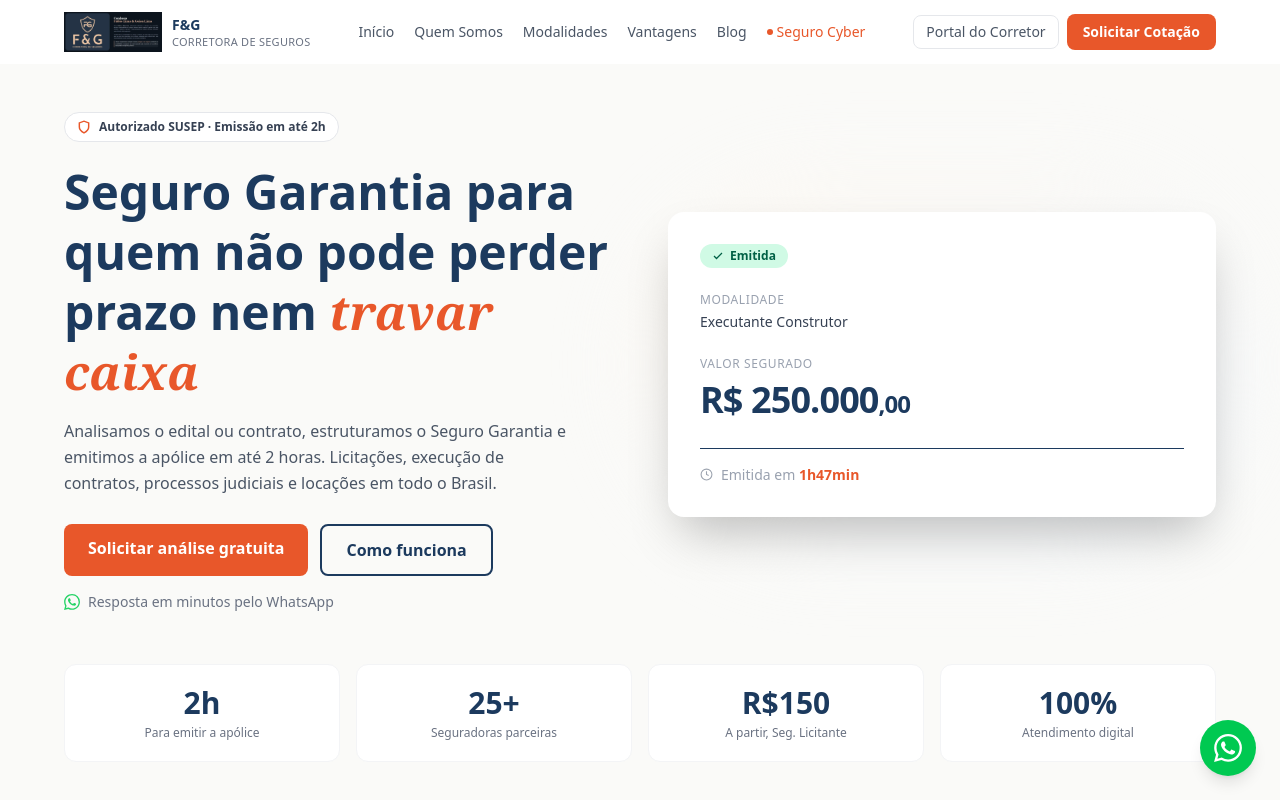
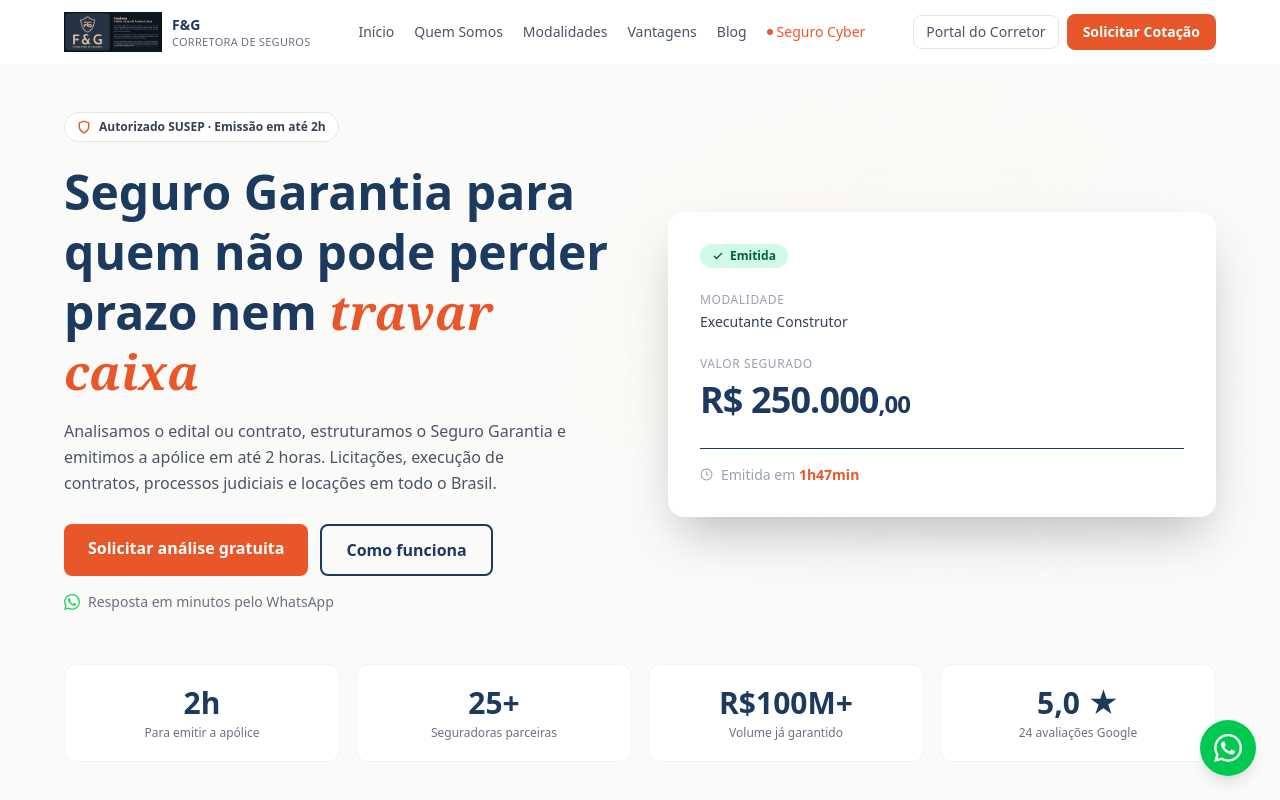
Before and after one commit to fabio602/FeG_Corretora, a React (Vite) app: page / in a window 1280 px wide. Shown: the top 800 px of the page. Built offline with nearby package versions, Linux system fonts and the light colour scheme.

Commit message:
fix: números consistentes — 25 seguradoras (era 12), hero stats R$100M+ e 5,0★/24 avaliações

```diff
--- a/legacy/hero-v4.js
+++ b/legacy/hero-v4.js
@@ -34,8 +34,8 @@
     var stats = [
       ['2h','Para emitir a apólice'],
       ['25+','Seguradoras parceiras'],
-      ['R$150','A partir, Seg. Licitante'],
-      ['100%','Atendimento digital']
+      ['R$100M+','Volume já garantido'],
+      ['5,0 ★','24 avaliações Google']
     ].map(function(s){
       return '<div style="background:#fff;border:1px solid #E5E7EB;border-radius:12px;padding:20px;text-align:center;">'
         +'<div style="font-size:28px;font-weight:800;color:'+NAVY+';">'+s[0]+'</div>'
--- a/public/blog/o-que-e-seguro-garantia/index.html
+++ b/public/blog/o-que-e-seguro-garantia/index.html
@@ -316,7 +316,7 @@
     </div>
     <div class="step">
       <div class="step-num">3</div>
-      <div class="step-body"><strong>Emissão</strong><p>Com o limite aprovado e os dados do contrato, a apólice sai rápido. Na F&amp;G, o padrão é emitir em até 2 horas. Trabalhamos com mais de 12 seguradoras: quando uma nega ou o limite não basta, cotamos nas demais.</p></div>
+      <div class="step-body"><strong>Emissão</strong><p>Com o limite aprovado e os dados do contrato, a apólice sai rápido. Na F&amp;G, o padrão é emitir em até 2 horas. Trabalhamos com mais de 25 seguradoras: quando uma nega ou o limite não basta, cotamos nas demais.</p></div>
     </div>
   </div>
 
@@ -354,7 +354,7 @@
 
   <div class="cta-banner">
     <h2>Serve para o seu caso?</h2>
-    <p>Envie seu edital, contrato ou o número do processo no WhatsApp e receba a análise gratuita em minutos. A F&amp;G é especializada exclusivamente em Seguro Garantia e emite apólices em até 2 horas com mais de 12 seguradoras parceiras.</p>
+    <p>Envie seu edital, contrato ou o número do processo no WhatsApp e receba a análise gratuita em minutos. A F&amp;G é especializada exclusivamente em Seguro Garantia e emite apólices em até 2 horas com mais de 25 seguradoras parceiras.</p>
     <a class="cta-btn" href="https://wa.me/5515998618659?text=Ol%C3%A1%2C%20gostaria%20de%20saber%20mais%20sobre%20Seguro%20Garantia." target="_blank" rel="noopener noreferrer" aria-label="Conversar no WhatsApp">
       <svg width="20" height="20" viewBox="0 0 24 24" fill="currentColor" aria-hidden="true"><path d="M17.472 14.382c-.297-.149-1.758-.867-2.03-.967-.273-.099-.471-.148-.67.15-.197.297-.767.966-.94 1.164-.173.199-.347.223-.644.075-.297-.15-1.255-.463-2.39-1.475-.883-.788-1.48-1.761-1.653-2.059-.173-.297-.018-.458.13-.606.134-.133.298-.347.446-.52.149-.174.198-.298.298-.497.099-.198.05-.371-.025-.52-.075-.149-.669-1.612-.916-2.207-.242-.579-.487-.5-.669-.51-.173-.008-.371-.01-.57-.01-.198 0-.52.074-.792.372-.272.297-1.04 1.016-1.04 2.479 0 1.462 1.065 2.875 1.213 3.074.149.198 2.096 3.2 5.077 4.487.709.306 1.262.489 1.694.625.712.227 1.36.195 1.871.118.571-.085 1.758-.719 2.006-1.413.248-.694.248-1.289.173-1.413-.074-.124-.272-.198-.57-.347z"/><path d="M12 0C5.373 0 0 5.373 0 12c0 2.117.554 4.103 1.523 5.824L0 24l6.341-1.501A11.954 11.954 0 0012 24c6.627 0 12-5.373 12-12S18.627 0 12 0zm0 21.818a9.817 9.817 0 01-5.007-1.368l-.36-.213-3.728.882.936-3.618-.234-.372A9.774 9.774 0 012.182 12C2.182 6.57 6.57 2.182 12 2.182S21.818 6.57 21.818 12 17.43 21.818 12 21.818z"/></svg>
       WhatsApp — (15) 99861-8659
--- a/public/blog/seguro-garantia-deposito-recursal/index.html
+++ b/public/blog/seguro-garantia-deposito-recursal/index.html
@@ -479,7 +479,7 @@
 
   <div class="cta-banner">
     <h2>Prazo correndo ou depósitos parados em juízo?</h2>
-    <p>Envie o número do processo no WhatsApp e receba análise gratuita em minutos. A F&amp;G estrutura apólices conforme o Ato Conjunto TST 1/2019 junto a mais de 12 seguradoras parceiras e emite em até 2 horas.</p>
+    <p>Envie o número do processo no WhatsApp e receba análise gratuita em minutos. A F&amp;G estrutura apólices conforme o Ato Conjunto TST 1/2019 junto a mais de 25 seguradoras parceiras e emite em até 2 horas.</p>
     <a class="cta-btn" href="https://wa.me/5515998618659?text=Ol%C3%A1%2C%20preciso%20substituir%20dep%C3%B3sito%20recursal%20por%20Seguro%20Garantia%20Judicial." target="_blank" rel="noopener noreferrer" aria-label="Conversar no WhatsApp">
       <svg width="20" height="20" viewBox="0 0 24 24" fill="currentColor" aria-hidden="true"><path d="M17.472 14.382c-.297-.149-1.758-.867-2.03-.967-.273-.099-.471-.148-.67.15-.197.297-.767.966-.94 1.164-.173.199-.347.223-.644.075-.297-.15-1.255-.463-2.39-1.475-.883-.788-1.48-1.761-1.653-2.059-.173-.297-.018-.458.13-.606.134-.133.298-.347.446-.52.149-.174.198-.298.298-.497.099-.198.05-.371-.025-.52-.075-.149-.669-1.612-.916-2.207-.242-.579-.487-.5-.669-.51-.173-.008-.371-.01-.57-.01-.198 0-.52.074-.792.372-.272.297-1.04 1.016-1.04 2.479 0 1.462 1.065 2.875 1.213 3.074.149.198 2.096 3.2 5.077 4.487.709.306 1.262.489 1.694.625.712.227 1.36.195 1.871.118.571-.085 1.758-.719 2.006-1.413.248-.694.248-1.289.173-1.413-.074-.124-.272-.198-.57-.347z"/><path d="M12 0C5.373 0 0 5.373 0 12c0 2.117.554 4.103 1.523 5.824L0 24l6.341-1.501A11.954 11.954 0 0012 24c6.627 0 12-5.373 12-12S18.627 0 12 0zm0 21.818a9.817 9.817 0 01-5.007-1.368l-.36-.213-3.728.882.936-3.618-.234-.372A9.774 9.774 0 012.182 12C2.182 6.57 6.57 2.182 12 2.182S21.818 6.57 21.818 12 17.43 21.818 12 21.818z"/></svg>
       WhatsApp — (15) 99861-8659
--- a/public/blog/seguro-garantia-judicial-trabalhista/index.html
+++ b/public/blog/seguro-garantia-judicial-trabalhista/index.html
@@ -383,7 +383,7 @@
       <div class="step-num">5</div>
       <div class="step-body">
         <strong>Seguradora habilitada na SUSEP</strong>
-        A seguradora emissora precisa ter registro ativo e habilitação para a modalidade de Seguro Garantia Judicial. A F&amp;G opera com mais de 12 seguradoras parceiras habilitadas.
+        A seguradora emissora precisa ter registro ativo e habilitação para a modalidade de Seguro Garantia Judicial. A F&amp;G opera com mais de 25 seguradoras parceiras habilitadas.
       </div>
     </div>
   </div>
--- a/src/pages/Home.tsx
+++ b/src/pages/Home.tsx
@@ -6,8 +6,8 @@ import { MODALIDADES, PARTNERS, WA_URL, FORM_EMAIL } from '../data/content'
 const STATS = [
   { value: '2h', label: 'Para emitir a apólice' },
   { value: '25+', label: 'Seguradoras parceiras' },
-  { value: 'R$150', label: 'A partir, Seg. Licitante' },
-  { value: '100%', label: 'Atendimento digital' },
+  { value: 'R$100M+', label: 'Volume já garantido' },
+  { value: '5,0 ★', label: '24 avaliações Google' },
 ]
 
 const REVIEWS = [
```
